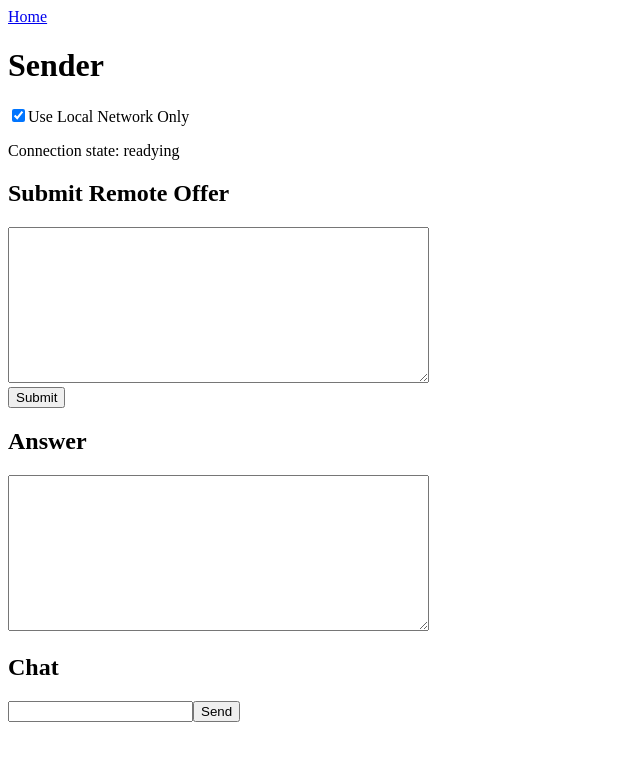
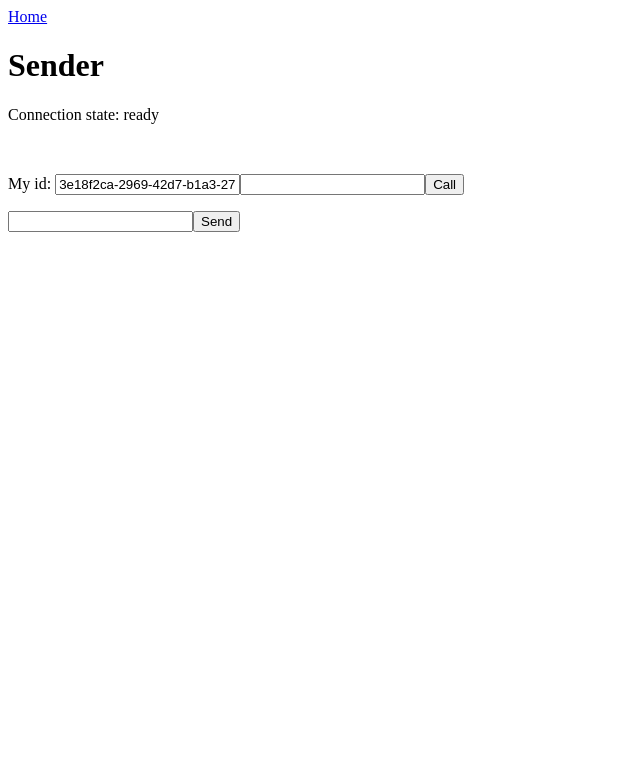
Before and after one commit to ewei2406/webrtctest, a React (Vite) app: page /send in a window 1280 px wide. Shown: the top 760 px of the page, without its empty margins (0-640 px from the left). Built offline with nearby package versions, Linux system fonts and the light colour scheme.

Commit message:
finalize communication hook

```diff
--- a/src/hooks/useCommunication.ts
+++ b/src/hooks/useCommunication.ts
@@ -2,6 +2,7 @@ import { useCallback, useEffect, useState } from "react";
 import { getUUID } from "../util/uuid";
 import useSDPSignal, { SDPSignal } from "./useSDPSignal";
 import useRTC from "./useRTC";
+import { Result } from "../util/result";
 
 type UseCommunicationProps = {
 	receptor: boolean;
@@ -11,7 +12,8 @@ type UseCommunicationProps = {
 
 const useCommunication = (props: UseCommunicationProps) => {
 	const [id] = useState(getUUID());
-	const [callerId, setCallerId] = useState<string | null>(null);
+	const [status, setStatus] = useState<Result>({ variant: "ok" });
+	const [callerId, setCallerId] = useState<string>();
 
 	const {
 		connectionState,
@@ -19,10 +21,10 @@ const useCommunication = (props: UseCommunicationProps) => {
 		answer,
 		setRemoteDescription,
 		sendMessage,
-		closeConnection,
+		resetConnection,
 	} = useRTC({
 		localOnly: props.localOnly,
-		isOfferCreator: true,
+		isOfferCreator: props.receptor,
 		onRecieveMessage: props.onMessage,
 		onSendMessage: props.onMessage,
 	});
@@ -30,17 +32,19 @@ const useCommunication = (props: UseCommunicationProps) => {
 	const onSignal = useCallback(
 		async (signal: SDPSignal) => {
 			if (props.receptor && signal.answer) {
-				setRemoteDescription({
+				const result = await setRemoteDescription({
 					sdp: signal.answer,
 					type: "answer",
 				});
+				setStatus(result);
 				return;
 			}
 			if (!props.receptor && signal.offer) {
-				await setRemoteDescription({
+				const result = await setRemoteDescription({
 					sdp: signal.offer,
 					type: "offer",
 				});
+				setStatus(result);
 				return;
 			}
 		},
@@ -54,41 +58,46 @@ const useCommunication = (props: UseCommunicationProps) => {
 
 	useEffect(() => {
 		if (props.receptor && offer && offer.sdp) {
-			sendSignal({ targetId: id, signal: offer, listen: true });
+			const result = sendSignal({ targetId: id, signal: offer, listen: true });
+			setStatus(result);
 		}
 
 		return () => {
 			unsubToSignal(id);
 		};
-	}, [offer, props.receptor, id, sendSignal, unsubToSignal]);
+		// eslint-disable-next-line react-hooks/exhaustive-deps
+	}, [offer, props.receptor]);
 
 	useEffect(() => {
-		if (!props.receptor && answer && answer.sdp) {
-			sendSignal({ targetId: id, signal: answer });
+		if (callerId && !props.receptor && answer && answer.sdp) {
+			const result = sendSignal({ targetId: callerId, signal: answer });
+			setStatus(result);
 		}
-	}, [answer, props.receptor, id, sendSignal]);
+		// eslint-disable-next-line react-hooks/exhaustive-deps
+	}, [answer, props.receptor]);
 
 	useEffect(() => {
 		if (callerId) {
 			subToSignal(callerId);
 		}
 		return () => {
-			closeConnection();
+			resetConnection();
 			if (callerId) {
 				unsubToSignal(callerId);
 			}
 		};
-	}, [callerId, subToSignal, unsubToSignal]);
+		// eslint-disable-next-line react-hooks/exhaustive-deps
+	}, [callerId]);
 
 	const call = (targetId: string) => {
 		setCallerId(targetId);
 	};
 
 	const endCall = () => {
-		setCallerId(null);
+		setCallerId(undefined);
 	};
 
-	return { connectionState, call, endCall, sendMessage };
+	return { id, connectionState, call, endCall, sendMessage, status };
 };
 
 export default useCommunication;
--- a/src/hooks/useRTC.ts
+++ b/src/hooks/useRTC.ts
@@ -13,12 +13,12 @@ const DEFAULT_RTC_CONFIG: RTCConfiguration = {
 const DEFAULT_DATACHANNEL_LABEL = "chat";
 
 type ConnectionState =
-	| "error"
-	| "disconnected"
-	| "readying"
-	| "ready"
-	| "connecting"
-	| "connected";
+	| { variant: "error"; error: string }
+	| { variant: "disconnected" }
+	| { variant: "readying" }
+	| { variant: "ready" }
+	| { variant: "connecting" }
+	| { variant: "connected" };
 
 type DataChannelData = string | Blob | ArrayBuffer | ArrayBufferView;
 
@@ -35,11 +35,13 @@ type UseRTCProps<T extends DataChannelData> = {
 const useRTC = <T extends DataChannelData = string>(props: UseRTCProps<T>) => {
 	const dataChannelRef = useRef<RTCDataChannel>();
 	const peerConnectionRef = useRef<RTCPeerConnection>();
-	const [connectionState, setConnectionState] =
-		useState<ConnectionState>("disconnected");
+	const [connectionState, setConnectionState] = useState<ConnectionState>({
+		variant: "disconnected",
+	});
 
 	const [offer, setOffer] = useState<RTCSessionDescriptionInit | undefined>();
 	const [answer, setAnswer] = useState<RTCSessionDescriptionInit | undefined>();
+	const [resetCount, setResetCount] = useState(0);
 
 	const initializeConnection = useCallback((): Result => {
 		// Connection already exists.
@@ -54,14 +56,14 @@ const useRTC = <T extends DataChannelData = string>(props: UseRTCProps<T>) => {
 		const initializeDataChannel = (channel: RTCDataChannel) => {
 			dataChannelRef.current = channel;
 			dataChannelRef.current.onopen = () => {
-				setConnectionState("connected");
+				setConnectionState({ variant: "connected" });
 			};
 			dataChannelRef.current.onmessage = (event) => {
 				props.onRecieveMessage(event.data);
 			};
 		};
 
-		setConnectionState("ready");
+		setConnectionState({ variant: "ready" });
 		const config = props.localOnly ? {} : DEFAULT_RTC_CONFIG;
 		peerConnectionRef.current = new RTCPeerConnection(config);
 		peerConnectionRef.current.ondatachannel = (event) => {
@@ -70,10 +72,10 @@ const useRTC = <T extends DataChannelData = string>(props: UseRTCProps<T>) => {
 		peerConnectionRef.current.oniceconnectionstatechange = () => {
 			switch (peerConnectionRef.current?.iceConnectionState) {
 				case "disconnected":
-					setConnectionState("disconnected");
+					setConnectionState({ variant: "disconnected" });
 					break;
 				default:
-					setConnectionState("connecting");
+					setConnectionState({ variant: "connecting" });
 			}
 		};
 
@@ -92,7 +94,7 @@ const useRTC = <T extends DataChannelData = string>(props: UseRTCProps<T>) => {
 		dataChannelRef.current = undefined;
 		setOffer(undefined);
 		setAnswer(undefined);
-		setConnectionState("disconnected");
+		setConnectionState({ variant: "disconnected" });
 		return { variant: "ok" };
 	}, []);
 
@@ -104,7 +106,7 @@ const useRTC = <T extends DataChannelData = string>(props: UseRTCProps<T>) => {
 
 			try {
 				await peerConnectionRef.current.setRemoteDescription(description);
-				setConnectionState("connecting");
+				setConnectionState({ variant: "disconnected" });
 				// catch the operationError
 			} catch (e) {
 				return { variant: "error", error: (e as Error).message };
@@ -160,13 +162,13 @@ const useRTC = <T extends DataChannelData = string>(props: UseRTCProps<T>) => {
 			) {
 				return;
 			}
-			setConnectionState("ready");
+			setConnectionState({ variant: "ready" });
 			setOffer(peerConnectionRef.current.localDescription);
 		};
 
 		const offer = await peerConnectionRef.current.createOffer();
 		await peerConnectionRef.current.setLocalDescription(offer);
-		setConnectionState("readying");
+		setConnectionState({ variant: "readying" });
 
 		return { variant: "ok" };
 	}, []);
@@ -193,8 +195,7 @@ const useRTC = <T extends DataChannelData = string>(props: UseRTCProps<T>) => {
 		if (props.isOfferCreator) {
 			createOffer().then((result) => {
 				if (result.variant === "error") {
-					console.error(result.error);
-					setConnectionState("error");
+					setConnectionState(result);
 				}
 			});
 		}
@@ -203,7 +204,7 @@ const useRTC = <T extends DataChannelData = string>(props: UseRTCProps<T>) => {
 			closeConnection();
 		};
 		// eslint-disable-next-line react-hooks/exhaustive-deps
-	}, [props.localOnly, props.isOfferCreator, props.localOnly]);
+	}, [props.localOnly, props.isOfferCreator, resetCount]);
 
 	return {
 		connectionState,
@@ -211,7 +212,7 @@ const useRTC = <T extends DataChannelData = string>(props: UseRTCProps<T>) => {
 		answer,
 		setRemoteDescription,
 		sendMessage,
-		closeConnection,
+		resetConnection: () => setResetCount((x) => x + 1),
 	};
 };
 
--- a/src/hooks/useSDPSignal.ts
+++ b/src/hooks/useSDPSignal.ts
@@ -1,6 +1,7 @@
 import { useRef } from "react";
 import { doc, onSnapshot, setDoc } from "firebase/firestore";
 import { db } from "../util/firebase";
+import { Result } from "../util/result";
 
 type UseSDPSignalProps<T> = {
 	id: string;
@@ -21,7 +22,8 @@ const useSDPSignal = <T = SDPSignal>(props: UseSDPSignalProps<T>) => {
 		targetId: string;
 		signal: RTCSessionDescriptionInit;
 		listen?: boolean;
-	}) => {
+	}): Result => {
+		try {
 			const signalRef = doc(db, "sdp", signalProps.targetId);
 			setDoc(
 				signalRef,
@@ -33,6 +35,10 @@ const useSDPSignal = <T = SDPSignal>(props: UseSDPSignalProps<T>) => {
 			);
 			if (signalProps.listen) {
 				subToSignal(signalProps.targetId);
+			}
+			return { variant: "ok" };
+		} catch (err) {
+			return { variant: "error", error: err as string };
 		}
 	};
 
--- a/src/routes/Receiver.tsx
+++ b/src/routes/Receiver.tsx
@@ -1,66 +1,32 @@
-import { useState } from "react";
 import { NavLink } from "react-router";
-import useRTC from "../hooks/useRTC";
 import useChat from "../hooks/useChat";
 import ChatHistory from "../components/Chat/ChatHistory";
 import ChatInput from "../components/Chat/ChatInput";
+import useCommunication from "../hooks/useCommunication";
 
 const Receiver = () => {
-	const [answerSDP, setAnswerSDP] = useState<string>("");
-	const [localOnly, setLocalOnly] = useState<boolean>(true);
-	const [error, setError] = useState<string | null>(null);
-
 	const { messages, addMessage } = useChat();
 
-	const { connectionState, offer, submitAnswer, sendMessage } = useRTC({
-		localOnly,
-		isOfferCreator: true,
-		onRecieveMessage: addMessage,
-		onSendMessage: addMessage,
+	const { id, sendMessage, connectionState, status } = useCommunication({
+		localOnly: true,
+		onMessage: (m) => {
+			addMessage(m);
+			console.log(m);
+		},
+		receptor: true,
 	});
-
-	const handleSubmitAnswer = async () => {
-		const result = await submitAnswer(answerSDP);
-		if (result.variant === "error") {
-			setError(result.error);
-		}
-	};
 
 	return (
 		<>
 			<NavLink to="/">Home</NavLink>
 			<h1>Receiver</h1>
-
-			<input
-				name="localOnly"
-				type="checkbox"
-				checked={localOnly}
-				onChange={(e) => setLocalOnly(e.target.checked)}
-			/>
-			<label htmlFor="localOnly">Use Local Network Only</label>
-
-			<p>Connection state: {connectionState}</p>
-			<p style={{ color: "red" }}>{error}</p>
-
-			<h2>Offer</h2>
-			<textarea
-				value={offer ? offer.sdp : ""}
-				rows={10}
-				cols={50}
-				readOnly
-			></textarea>
-
-			<h2>Submit Answer</h2>
-			<textarea
-				value={answerSDP}
-				onChange={(e) => setAnswerSDP(e.target.value)}
-				rows={10}
-				cols={50}
-			></textarea>
-			<br />
-			<button onClick={handleSubmitAnswer}>Submit</button>
-
-			<h2>Chat</h2>
+			<p>Connection state: {connectionState.variant}</p> <br />
+			<p>
+				My id: <input type="text" readOnly value={id} />
+			</p>
+			<p style={{ color: "red" }}>
+				{status.variant === "error" && status.error}
+			</p>
 			<ChatHistory messages={messages} />
 			<ChatInput onSubmit={sendMessage} />
 		</>
--- a/src/routes/Sender.tsx
+++ b/src/routes/Sender.tsx
@@ -1,66 +1,45 @@
 import { useState } from "react";
 import { NavLink } from "react-router";
-import useRTC from "../hooks/useRTC";
 import useChat from "../hooks/useChat";
 import ChatHistory from "../components/Chat/ChatHistory";
 import ChatInput from "../components/Chat/ChatInput";
+import useCommunication from "../hooks/useCommunication";
 
 const Sender = () => {
-	const [offerSDP, setOfferSDP] = useState<string>("");
-	const [localOnly, setLocalOnly] = useState<boolean>(true);
-	const [error, setError] = useState<string | null>(null);
+	const [callerId, setCallerId] = useState<string>("");
 
 	const { messages, addMessage } = useChat();
 
-	const { connectionState, submitOffer, answer, sendMessage } = useRTC({
-		localOnly,
-		isOfferCreator: true,
-		onRecieveMessage: addMessage,
-		onSendMessage: addMessage,
+	const { id, sendMessage, connectionState, call, status } = useCommunication({
+		localOnly: true,
+		onMessage: (m) => {
+			addMessage(m);
+			console.log(m);
+		},
+		receptor: false,
 	});
 
-	const handleSubmitOffer = async () => {
-		const result = await submitOffer(offerSDP);
-		if (result.variant === "error") {
-			setError(result.error);
-		}
+	const handleCall = () => {
+		call(callerId);
 	};
 
 	return (
 		<>
 			<NavLink to="/">Home</NavLink>
 			<h1>Sender</h1>
-
-			<input
-				name="localOnly"
-				type="checkbox"
-				checked={localOnly}
-				onChange={(e) => setLocalOnly(e.target.checked)}
-			/>
-			<label htmlFor="localOnly">Use Local Network Only</label>
-
-			<p>Connection state: {connectionState}</p>
-			<p style={{ color: "red" }}>{error}</p>
-
-			<h2>Submit Remote Offer</h2>
-			<textarea
-				value={offerSDP}
-				onChange={(e) => setOfferSDP(e.target.value)}
-				rows={10}
-				cols={50}
-			></textarea>
-			<br />
-			<button onClick={handleSubmitOffer}>Submit</button>
-
-			<h2>Answer</h2>
-			<textarea
-				value={answer ? answer.sdp : ""}
-				rows={10}
-				cols={50}
-				readOnly
-			></textarea>
-
-			<h2>Chat</h2>
+			<p>Connection state: {connectionState.variant}</p> <br />
+			<p>
+				My id: <input type="text" readOnly value={id} />
+				<input
+					type="text"
+					value={callerId}
+					onChange={(e) => setCallerId(e.target.value)}
+				/>
+				<button onClick={handleCall}>Call</button>
+			</p>
+			<p style={{ color: "red" }}>
+				{status.variant === "error" && status.error}
+			</p>
 			<ChatHistory messages={messages} />
 			<ChatInput onSubmit={sendMessage} />
 		</>
```
Lines whose indentation alone changed are shown as unchanged.
